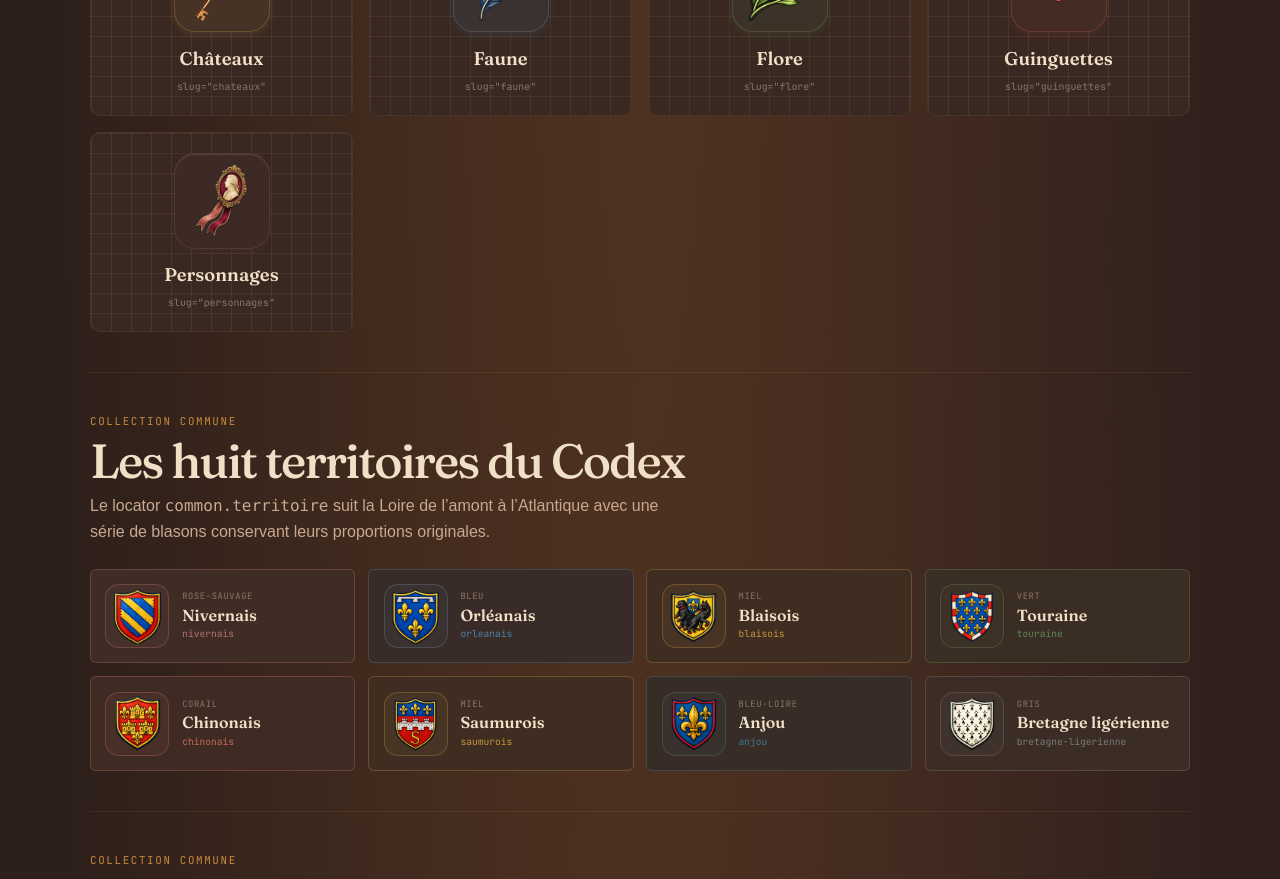
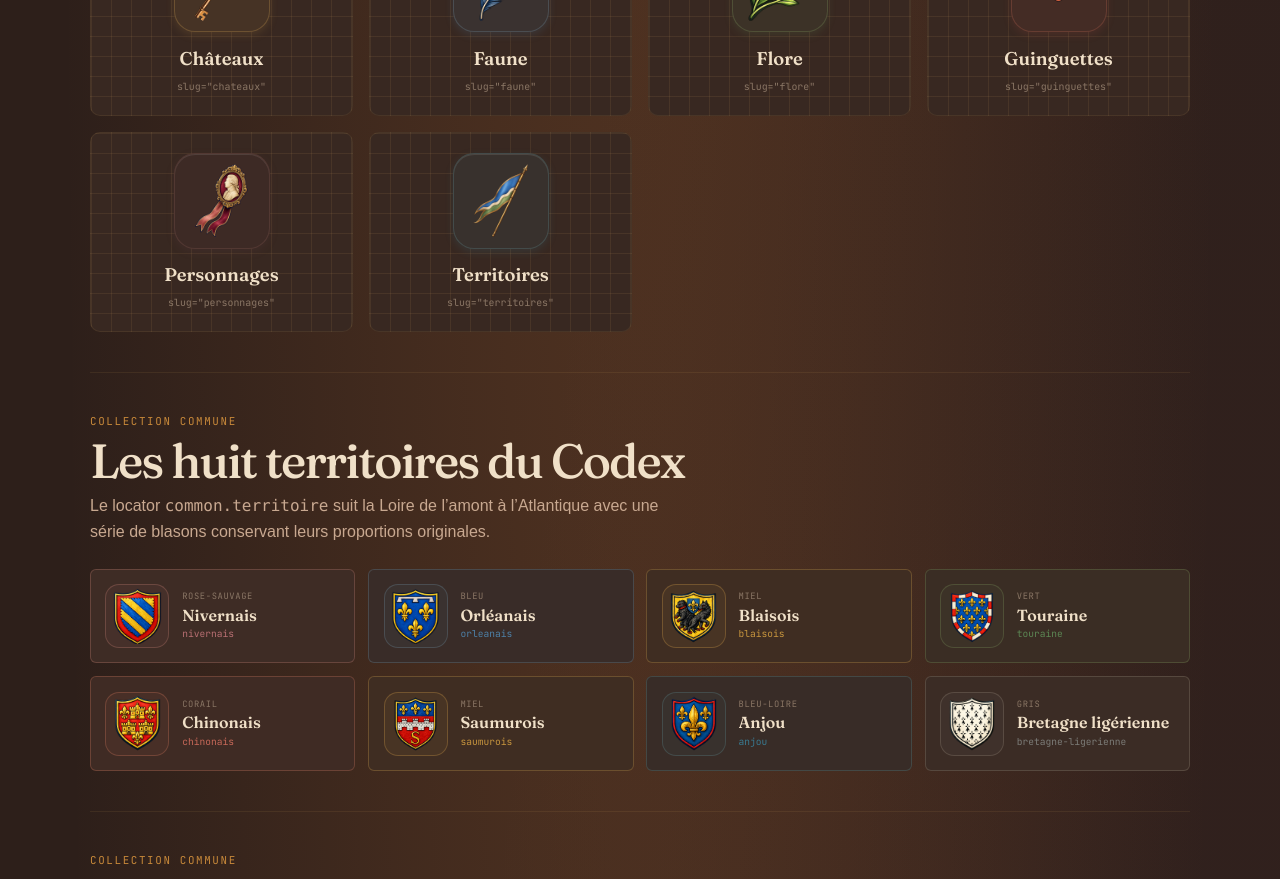
Before and after one commit to iamjulienjulien/loireridezen-codex, a Next.js app: page /atelier/components/lrz-symbol in a window 1280 px wide. Shown: the part 2280-3159 px from the top of the page. Built offline with nearby package versions, Linux system fonts and the light colour scheme.

Commit message:
[LRZ-CODEX] 🎨 territoires > add illustrated index identity > 🤠 Julien

```diff
--- a/src/registry/Meta/codex-index.ts
+++ b/src/registry/Meta/codex-index.ts
@@ -26,6 +26,10 @@ export const CODEX_INDEX_REGISTRY = defineCollectionMetaRegistry({
         label: "Personnages",
         color: "lie-de-vin",
     },
+    territoires: {
+        label: "Territoires",
+        color: "bleu-loire",
+    },
 });
 
 export type CodexIndex = keyof typeof CODEX_INDEX_REGISTRY;
--- a/src/registry/symbols.ts
+++ b/src/registry/symbols.ts
@@ -52,6 +52,7 @@ export const LRZ_CODEX_INDEX_SYMBOLS = {
     flore: "/symbols/codex/index/flore.png",
     guinguettes: "/symbols/codex/index/guinguettes.png",
     personnages: "/symbols/codex/index/personnages.png",
+    territoires: "/symbols/codex/index/territoires.png",
 } as const satisfies Record<CodexIndex, string>;
 
 export type LRZCodexIndexSymbolSlug = keyof typeof LRZ_CODEX_INDEX_SYMBOLS;
```
Also changed, not shown: public/symbols/codex/index/territoires.png (added), 1 other file (tests, documents, lock files or other folders).
